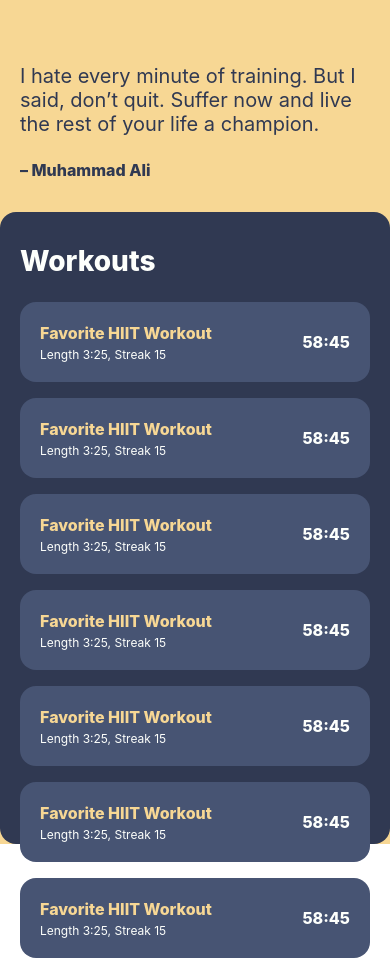
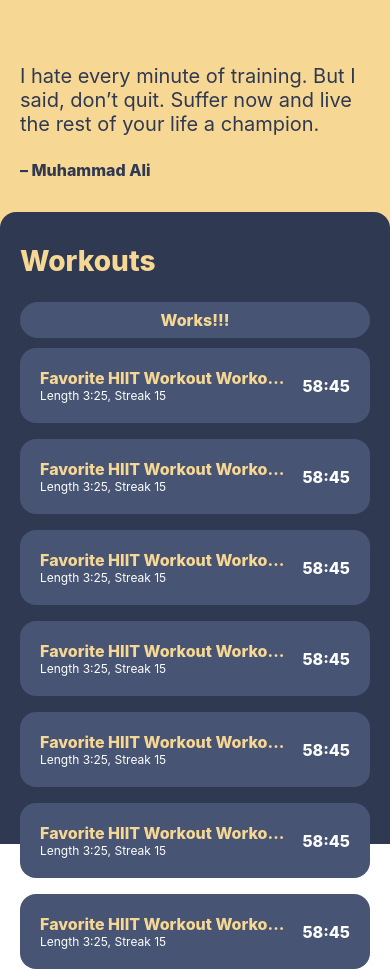
Before and after one commit to iamhenry/tiempo-app, a React Native app: screen / in a window 390 px wide. Built offline with nearby package versions, Linux system fonts and the light colour scheme.

Commit message:
Creating StyledButton v1

```diff
--- a/components/Button/Button.js
+++ b/components/Button/Button.js
@@ -1,4 +1,34 @@
-import styled from "styled-components";
+import React from "react";
+import styled from "styled-components/native";
 import Tokens from "../Global/Tokens";
 
-// export const Button = styled
+// CSS AND THE CLASS COMPONENT GETS EXPORTED TOGETHER
+// https://medium.com/plark/react-native-how-to-make-custom-button-30b34b020def
+
+const BaseButton = styled.TouchableOpacity`
+  background-color: ${Tokens.color.blueMoon100};
+  height: 36px;
+  border-radius: 100px;
+  color: ${Tokens.color.snowWhite100};
+  padding: 8px;
+  margin-bottom: 10px;
+`;
+
+const ButtonLabel = styled.Text`
+  color: ${Tokens.color.summerTime200};
+  font-size: ${Tokens.fontSize.h5};
+  font-weight: ${Tokens.fontWeight.bold};
+  text-align: center;
+`;
+// Ideal API solution for Button...
+// I need: Text color(ie: primary),
+// state(ie: default or disabled), size (ie small)
+// <StyledButton primary small text=""/>
+
+export const StyledButton = ({ text, onPress }) => {
+  return (
+    <BaseButton onPress={onPress}>
+      <ButtonLabel>{text}</ButtonLabel>
+    </BaseButton>
+  );
+};
--- a/components/WorkoutCell/WorkoutCell.js
+++ b/components/WorkoutCell/WorkoutCell.js
@@ -15,44 +15,35 @@ export const StyledWorkoutCell = styled.View`
   border-radius: ${Tokens.spacing.small}px;
   padding: 20px;
   margin-bottom: ${Tokens.spacing.small}px;
-  height: 80px;
   display: flex;
-  flex-wrap: wrap;
-  flex-direction: column;
-  justify-content: center;
+  flex-direction: row;
 `;
 
-const WorkoutTitle = styled(H5)`
-  /* background-color: black; */
-  width: 80%;
-  height: 60%;
-`;
-
-const WorkoutMetadata = styled(H6)`
-  /* background-color: navy; */
-  width: 80%;
-  max-height: 50%;
+const WorkoutInfo = styled.View`
+  /* background-color: purple; */
+  flex-basis: 80%;
 `;
 
 const WorkoutDuration = styled(H5)`
   text-align: right;
   /* background-color: green; */
-  width: 20%;
+  align-self: center;
+  flex-basis: 20%;
 `;
 
 export const WorkoutCell = () => {
   return (
     <StyledWorkoutCell>
-      <WorkoutTitle
-        fontWeight={Tokens.fontWeight.bold}
-        color={Tokens.color.summerTime200}
-        numberOfLines={1}
-      >
-        Favorite HIIT Workout
-      </WorkoutTitle>
-      <WorkoutMetadata numberOfLines={1}>
-        Length 3:25, Streak 15
-      </WorkoutMetadata>
+      <WorkoutInfo>
+        <H5
+          fontWeight={Tokens.fontWeight.bold}
+          color={Tokens.color.summerTime200}
+          numberOfLines={1}
+        >
+          Favorite HIIT Workout Workout Workout
+        </H5>
+        <H6 numberOfLines={1}>Length 3:25, Streak 15</H6>
+      </WorkoutInfo>
       <WorkoutDuration
         fontWeight={Tokens.fontWeight.bold}
         color={Tokens.color.snowWhite100}
--- a/components/WorkoutList/WorkoutList.js
+++ b/components/WorkoutList/WorkoutList.js
@@ -1,13 +1,15 @@
 import React from "react";
-import { StyleSheet } from "react-native";
+import { Text, Button, View } from "react-native";
 import styled from "styled-components/native";
 import Tokens from "../Global/Tokens";
 import { H2 } from "../Global/Primitives";
 import { WorkoutCell } from "../WorkoutCell/WorkoutCell";
+import { StyledButton } from "../Button/Button";
 
 const StyledWorkoutList = styled.View`
   background-color: ${Tokens.color.blueMoon200};
-  border-radius: ${Tokens.borderRadius[0]}px;
+  border-top-right-radius: ${Tokens.borderRadius[0]}px;
+  border-top-left-radius: ${Tokens.borderRadius[0]}px;
   flex: 1;
   padding-left: 20px;
   padding-right: 20px;
@@ -24,11 +26,12 @@ export function WorkoutList() {
   return (
     <StyledWorkoutList>
       <SectionTitle
-        color={Tokens.color.snowWhite100}
+        color={Tokens.color.summerTime200}
         fontWeight={Tokens.fontWeight.bold}
       >
         Workouts
       </SectionTitle>
+      <StyledButton text="Works!!!" />
       <WorkoutCell />
       <WorkoutCell />
       <WorkoutCell />
```
